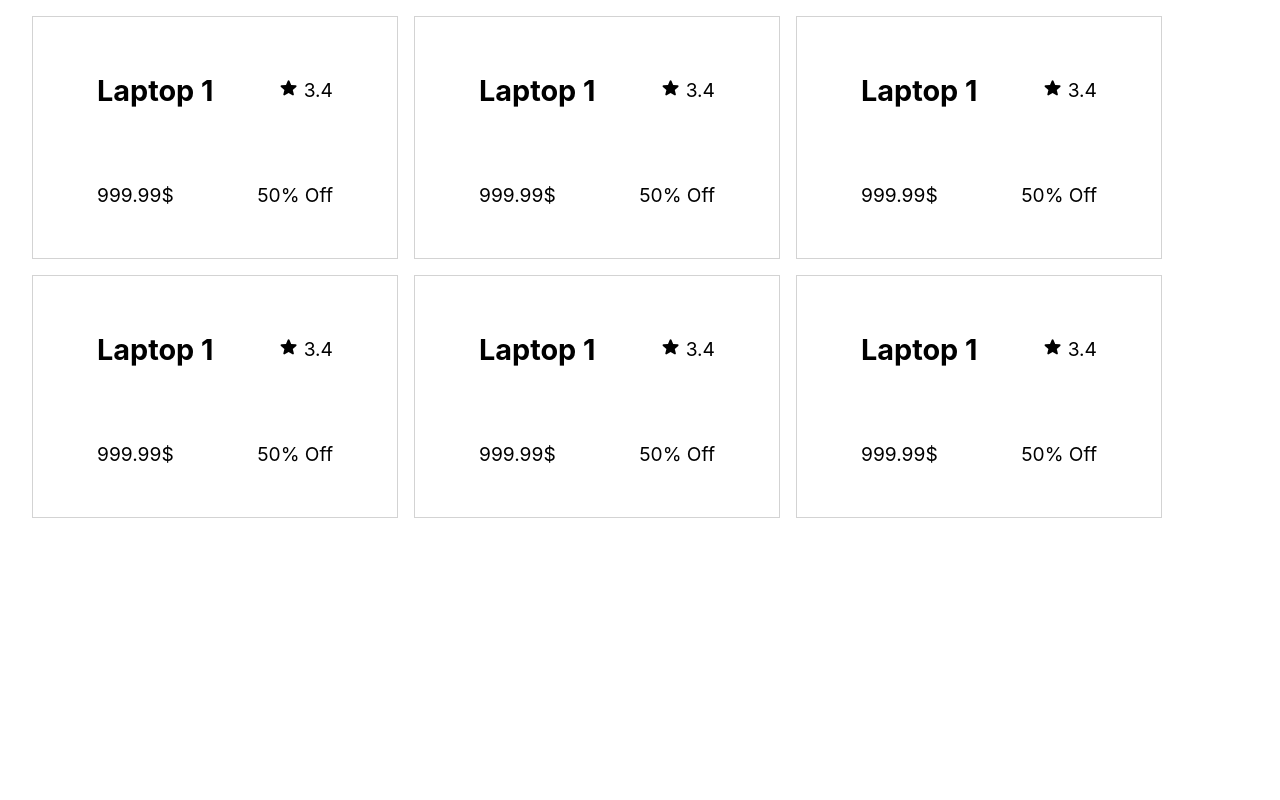
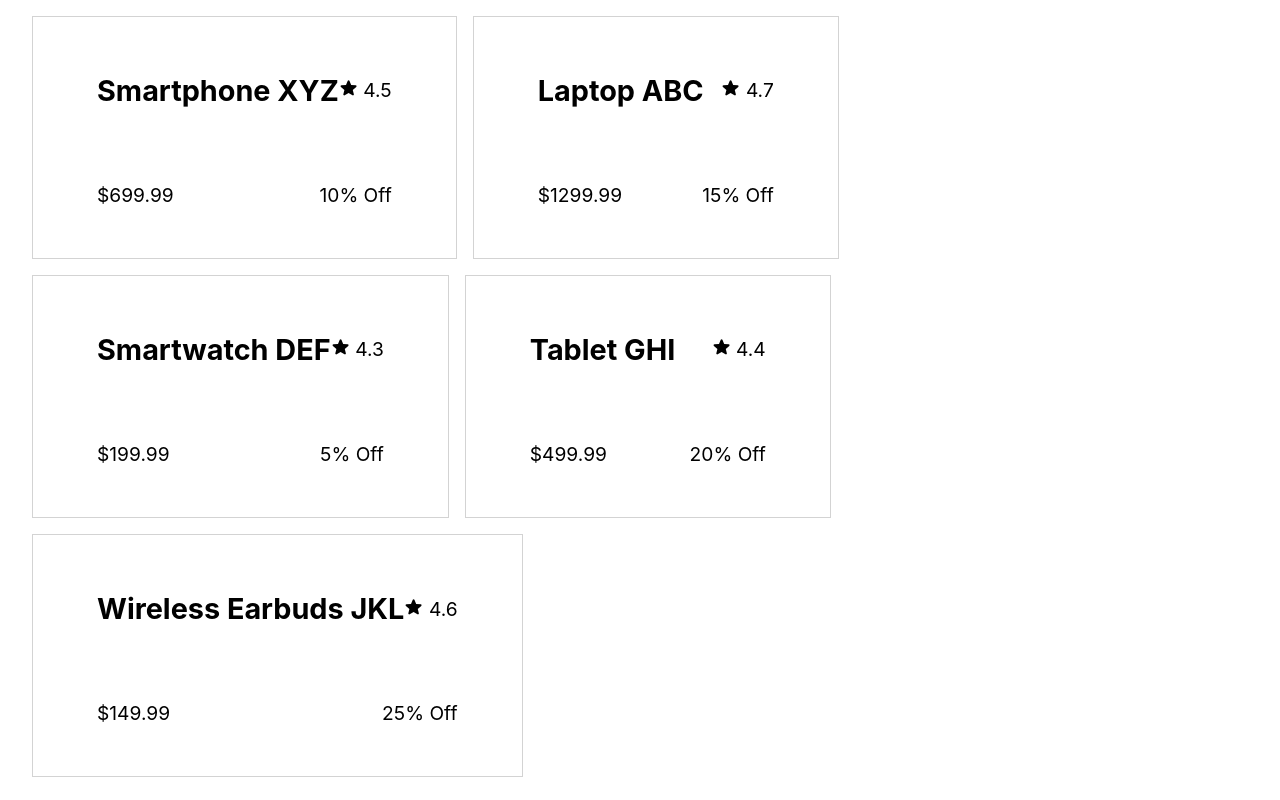
Before and after one commit to yassinesaindou/11212723, a React (Create React App) app: page / in a window 1280 px wide. Built offline with nearby package versions, Linux system fonts and the light colour scheme; data requests are answered from the project's data file.

Commit message:
Fetching Data

```diff
--- /dev/null
+++ b/public/data/db.json
@@ -0,0 +1,42 @@
+{"products":[
+    {"id":1,
+      "productName": "Smartphone XYZ",
+      "price": 699.99,
+      "rating": 4.5,
+      "discount": "10%",
+      "availability": "In Stock"
+    },
+    {
+      "id":2,
+      "productName": "Laptop ABC",
+      "price": 1299.99,
+      "rating": 4.7,
+      "discount": "15%",
+      "availability": "Out of Stock"
+    },
+    {
+      "id":3,
+      "productName": "Smartwatch DEF",
+      "price": 199.99,
+      "rating": 4.3,
+      "discount": "5%",
+      "availability": "In Stock"
+    },
+    {
+      "id":4,
+      "productName": "Tablet GHI",
+      "price": 499.99,
+      "rating": 4.4,
+      "discount": "20%",
+      "availability": "In Stock"
+    },
+    {
+      "id":5,
+      "productName": "Wireless Earbuds JKL",
+      "price": 149.99,
+      "rating": 4.6,
+      "discount": "25%",
+      "availability": "In Stock"
+    }
+  ]
+  }
--- a/src/App.js
+++ b/src/App.js
@@ -1,9 +1,20 @@
+import { useEffect, useState } from "react";
 import ProductItems from "./ProductItems";
 
+
 function App() {
+  const [products, setProducts] = useState([])
+  useEffect(() => {
+    async function getData() {
+      const res = await fetch('http://localhost:8000/products')
+      const data = await res.json()
+      setProducts(data)
+    } getData();
+
+  }, [])
   return (
     <div className="App">
-      <ProductItems />
+      <ProductItems products={products} />
     </div>
   );
 }
--- a/src/ProductItems.jsx
+++ b/src/ProductItems.jsx
@@ -21,26 +21,22 @@ margin : 1rem 2rem;
     gap: 1rem;
 `
 
-export default function ProductItems() {
+export default function ProductItems({products}) {
     return <StyledProducts>
-        <Item />
-        <Item />
-        <Item />
-        <Item />
-        <Item />
-        <Item />
+       {products.map(product => <Item product={product} key={product.id}/>)}
     </StyledProducts>
 }
-function Item() {
+function Item({ product }) {
+    const { productName, price, rating, discount, availability } = product;
   return (
     <StyledCard>
       <StyledRow>
-        <h2>Laptop 1</h2>
-        <p> <span> <HiMiniStar /> </span> 3.4</p>
+              <h2>{ productName}</h2>
+              <p> <span> <HiMiniStar /> </span> {rating}</p>
           </StyledRow>
           <StyledRow>
-            <p> 999.99$</p>
-            <p>50% Off</p>
+              <p> ${ price}</p>
+              <p>{ discount} Off</p>
           </StyledRow>
 
     </StyledCard>
```
